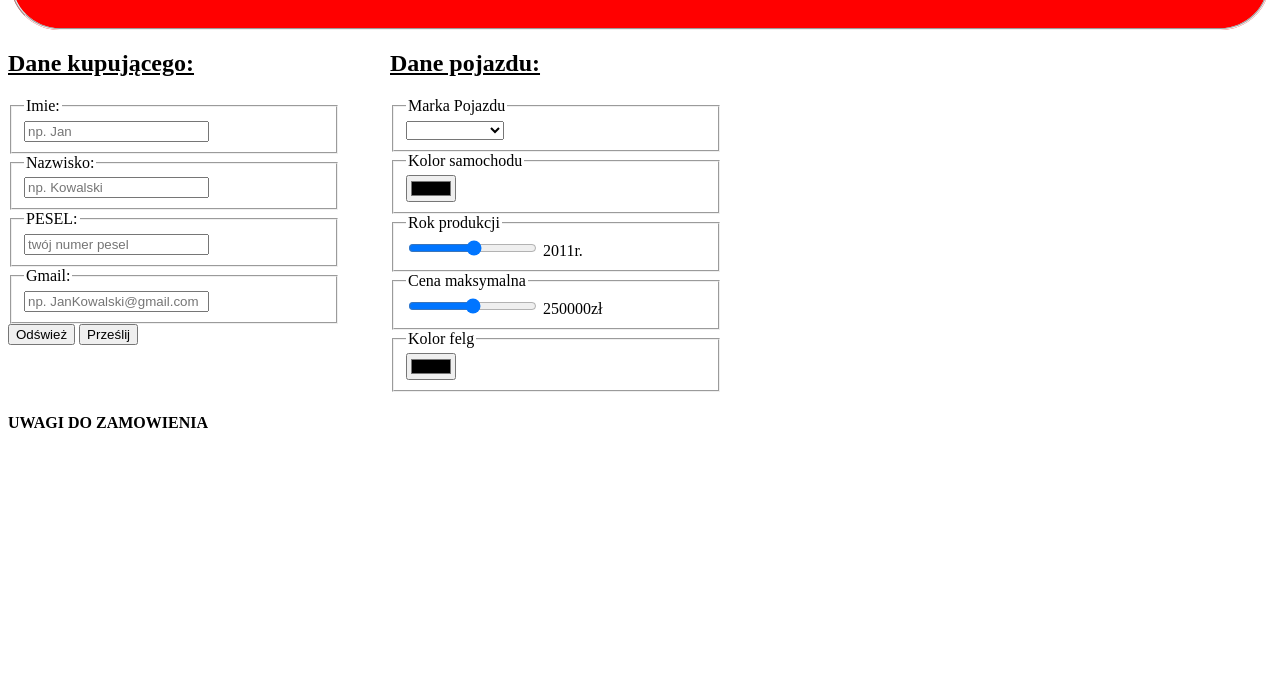
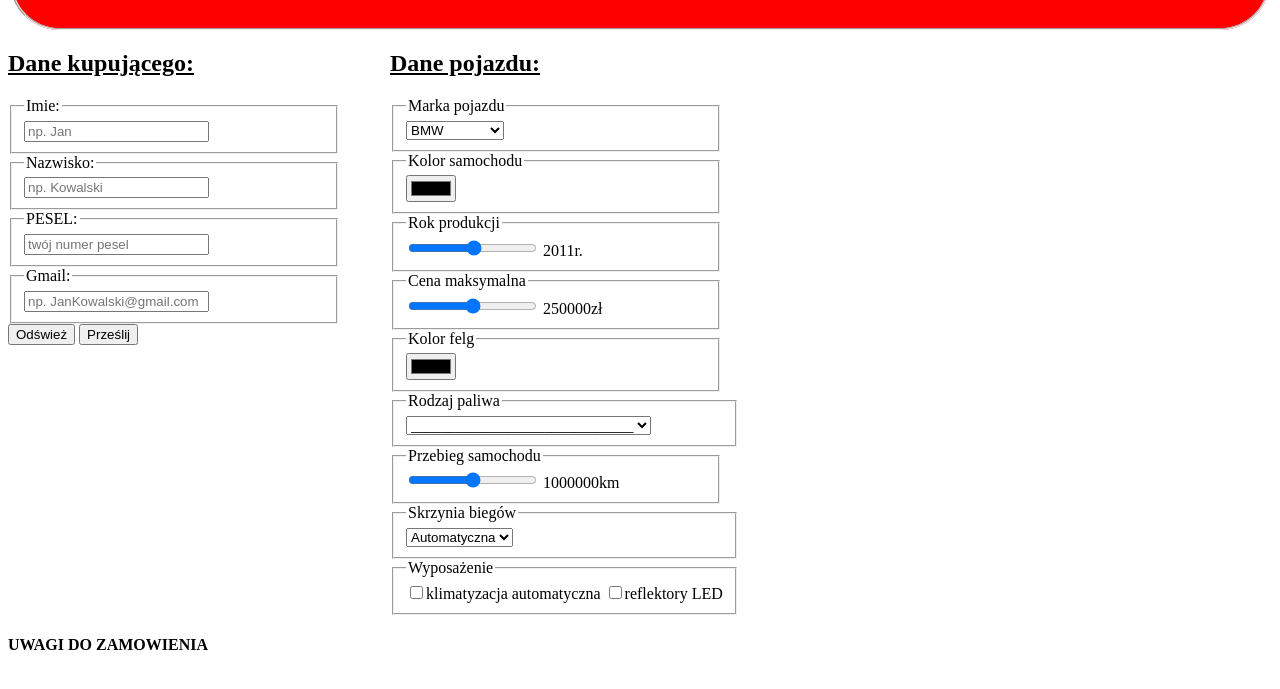
Before and after one commit to MarcelDziok4tigr2/samochod, a plain HTML site: page index.html in a window 1280 px wide. Shown: the part 77-766 px from the top of the page. Drawn offline with Linux system fonts and the light colour scheme.

Commit message:
zmiana index.html

```diff
--- a/index.html
+++ b/index.html
@@ -50,9 +50,8 @@
 <div class="prawa">
     <h2>Dane pojazdu:</h2>
     <fieldset class="prawo">
-        <legend>Marka Pojazdu</legend>
+        <legend>Marka pojazdu</legend>
         <select name="Opcja" id="Opcja1">
-            <option value="1"></option>
             <option value="1">BMW</option>
             <option value="1">AUDI</option>
             <option value="1">RENAULT</option>
@@ -64,6 +63,7 @@
             <option value="1">HONDA</option>
             <option value="1">MAZDA</option>
             <option value="1">NISSAN</option>
+            <option value="1"></option>
           </select>
     </fieldset>
     <label for="kolor">
@@ -82,7 +82,7 @@
         <label for="cena">
             <fieldset class="prawo">
                 <legend> Cena maksymalna </legend>
-                    <input type="range" id="c" name="c" min="10000" max="5000000" step="1000" oninput="resu.value=c.value"/>
+                    <input type="range" id="c" name="c" min="10000" max="5000000" step="5000" oninput="resu.value=c.value"/>
                     <output name="resu" for="c">250000</output>zł
                 </fieldset>
             </label>
@@ -91,6 +91,40 @@
                     <legend>Kolor felg</legend>
                 <input type="color" name="kolor">
             </fieldset>
+            <fieldset class="Paliwo">
+                <legend>Rodzaj paliwa</legend>
+                <select name="Opcja" id="Opcja1">
+                    <option value="1">______________________________</option>
+                    <option value="1">Diesel</option>
+                    <option value="1">Benzyna+CNG</option>
+                    <option value="1">Elektryczny</option>
+                    <option value="1">Benzyna+LPG</option>
+                    <option value="1">Hybryda</option>
+                    <option value="1">Wodór</option>
+                    <option value="1">Benzyna</option>
+                    <option value="1"></option>
+                  </select>
+            </fieldset>
+            <label for="przebieg">
+                <fieldset class="prawo">
+                    <legend>Przebieg samochodu</legend>
+                        <input type="range" id="d" name="d" min="20000" max="250000" step="5000" oninput="resusu.value=d.value"/>
+                        <output name="resusu" for="d">1000000</output>km
+                    </fieldset>
+                </label>
+                <fieldset class="skrzynia">
+                    <legend>Skrzynia biegów</legend>
+                    <select name="Opcja" id="Opcja1">
+                        <option value="1">Automatyczna</option>
+                        <option value="1">Manualna</option>
+                        <option value="1"></option>
+                      </select>
+                </fieldset>
+                <fieldset class="Zaznaczniki">
+                    <legend>Wyposażenie</legend>
+                    <input type="checkbox">klimatyzacja automatyczna
+                    <input type="checkbox">reflektory LED<br>
+                </fieldset>
 
 </div>
 </div>
```
